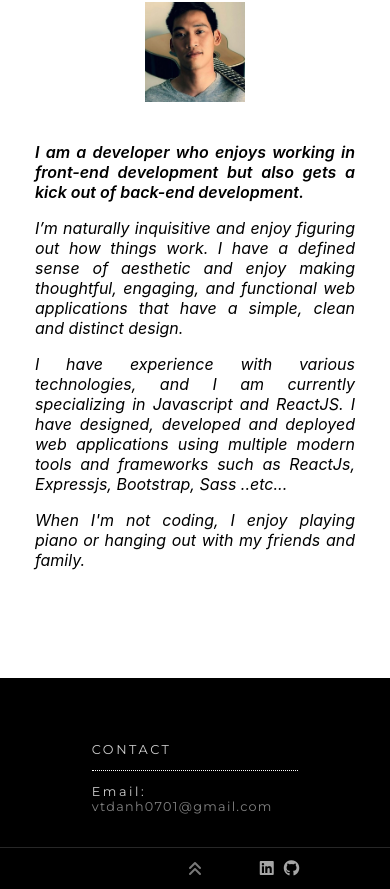
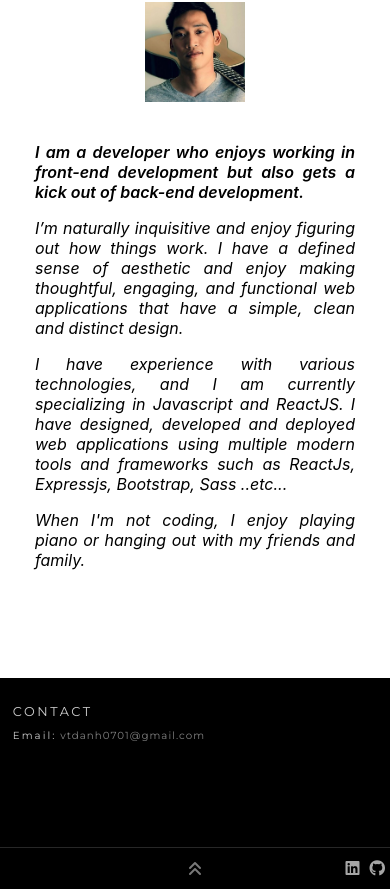
Before and after one commit to vtdanh0701/portfolio-v2, a React (Create React App) app: page /about in a window 390 px wide. Shown: the part 492-1381 px from the top of the page. Built offline with nearby package versions, Linux system fonts and the light colour scheme.

Commit message:
finished footer

```diff
--- a/src/Component/Footer/Footer.css
+++ b/src/Component/Footer/Footer.css
@@ -11,9 +11,10 @@
     z-index: -1;
 }
 .footer-email-container{
-    width: 53%;
+    width: 100%;
     height: 80%;
-    padding-top: 4rem;
+    padding-top: calc(8% - 4rem);
+    padding-left: calc(28% - 4rem);
     box-sizing: border-box;
 }
 .footer span{
@@ -23,10 +24,8 @@
     font-size: 1em;
 }
 .contact-email{
-    border-top: 1px dotted white;
-
     margin: 1em 0;
-    padding: 1em 0;
+    padding: calc( 4% - 4em) 0;
     color: rgba(255, 255, 255, 0.508);
     letter-spacing: .1em;
 }
@@ -38,7 +37,7 @@
     justify-content: flex-end;
     align-items: center;
     flex-grow: 1;
-    padding: 0 22vw;
+    padding: 0 calc(30vw - 10em);
     box-sizing: border-box;
 }
 .footer-social a{
@@ -74,3 +73,12 @@
         bottom: 10px
     }
 }
+
+@media only screen and (max-width: 600px){
+    .footer-email-container{
+        padding: 2em 1em;
+    }
+    .contact-email{
+        font-size: .8em;
+    }
+}
```
